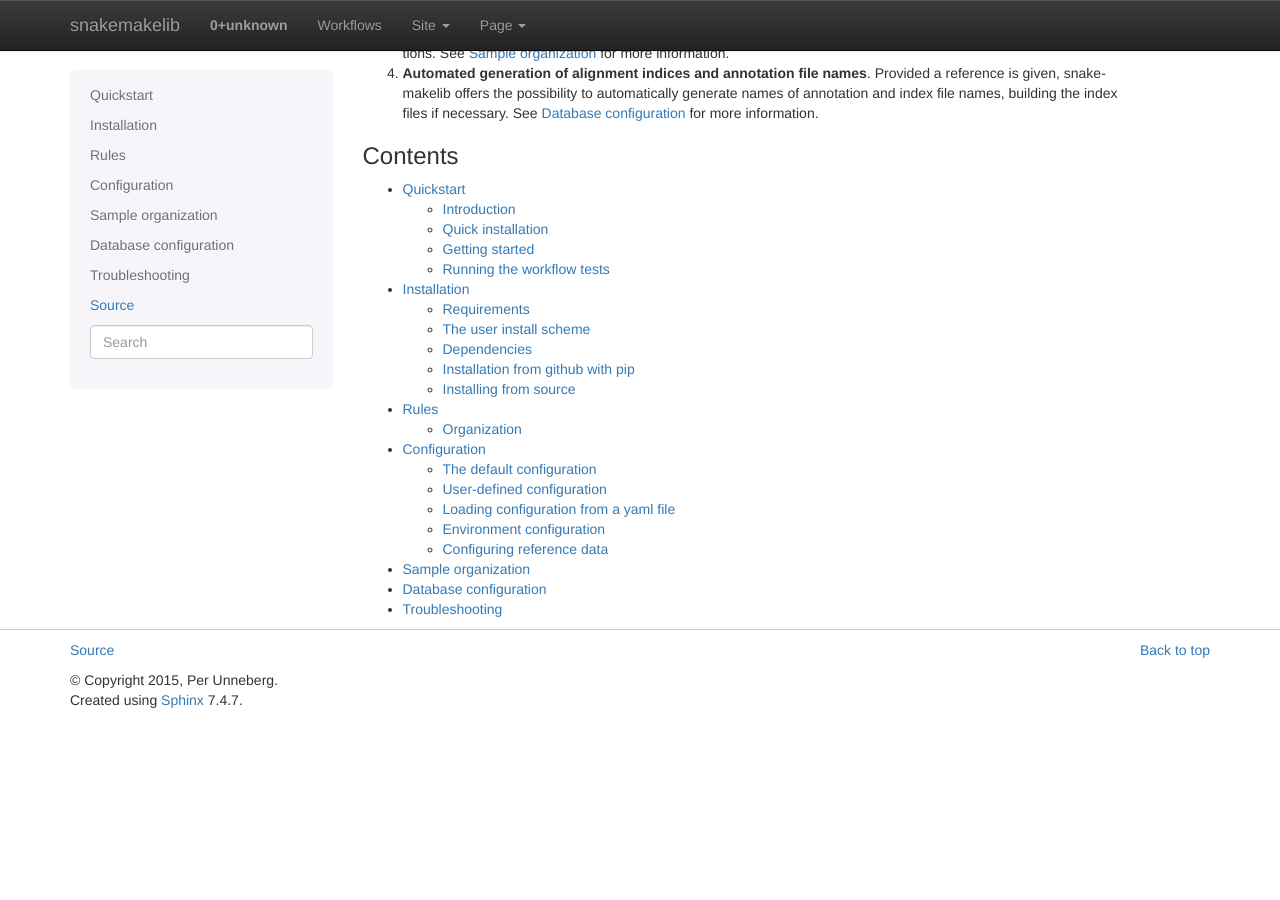
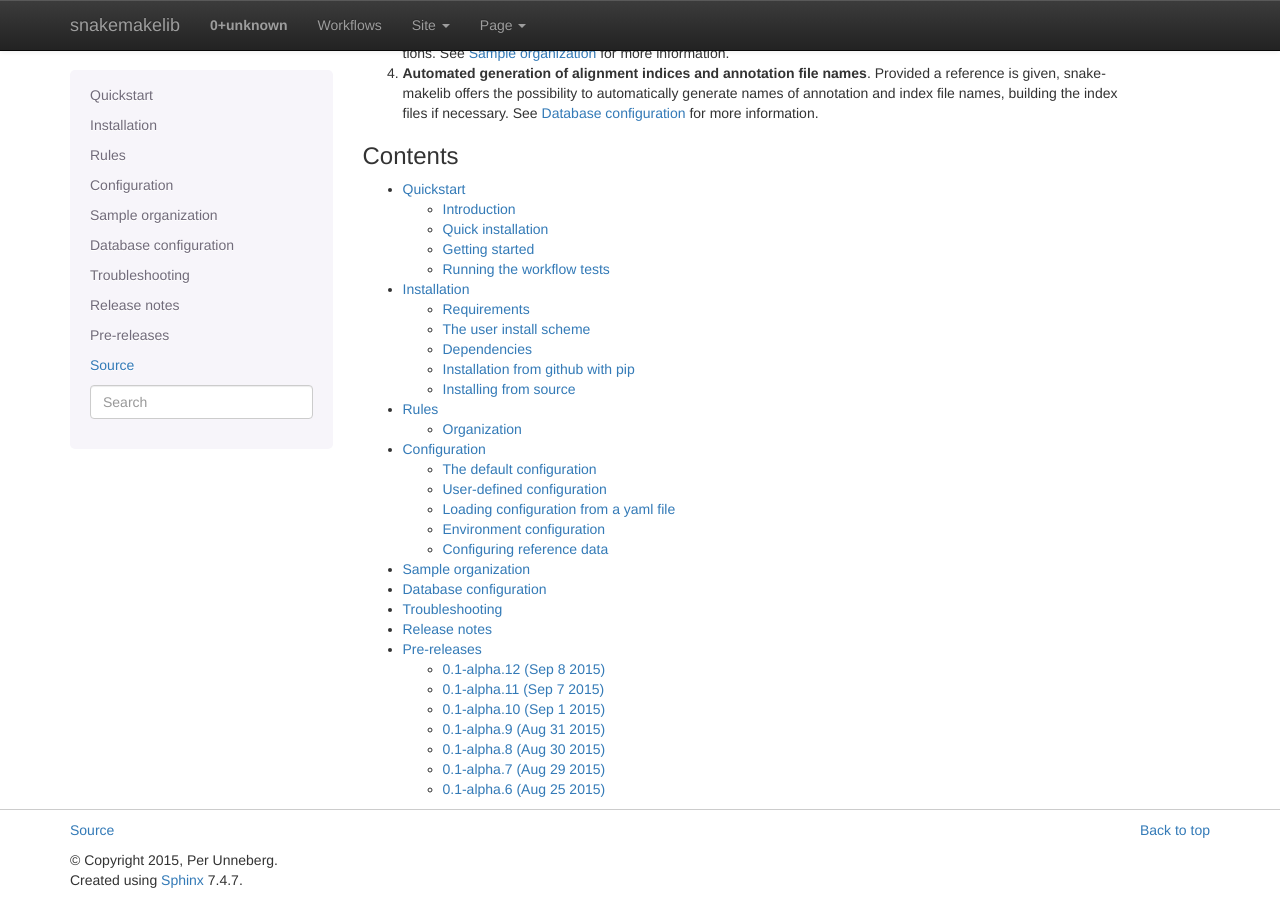
Before and after one commit to percyfal/snakemakelib, a Sphinx documentation site: the page built from sphinx/source/index.rst, in a window 1280 px wide and 900 px high, scrolled down 562 px. Built offline with Sphinx 7.4.7, drawn with Linux system fonts in a browser that asks for light colours; pages that are not in the unit, such as notebooks, are missing from menus; before the commit the page ends 1282 px from its top, so only the background shows below that.

```diff
--- a/sphinx/source/docs/release_notes.rst
+++ b/sphinx/source/docs/release_notes.rst
@@ -11,6 +11,7 @@
 .. toctree::
     :maxdepth: 1
 
+    releases/0.1-alpha.12
     releases/0.1-alpha.11
     releases/0.1-alpha.10
     releases/0.1-alpha.9
--- a/sphinx/source/docs/releases/0.1-alpha.11.rst
+++ b/sphinx/source/docs/releases/0.1-alpha.11.rst
@@ -1,4 +1,4 @@
-0.1-alpha.11 (Sep 1 2015)
+0.1-alpha.11 (Sep 7 2015)
 =========================
 
 - updated documentation
--- /dev/null
+++ b/sphinx/source/docs/releases/0.1-alpha.12.rst
@@ -0,0 +1,4 @@
+0.1-alpha.12 (Sep 8 2015)
+=========================
+
+- hotfix: fix issue #39
--- a/sphinx/source/index.rst
+++ b/sphinx/source/index.rst
@@ -72,3 +72,4 @@
    docs/sampleorganization
    docs/databases
    docs/troubleshooting
+   docs/release_notes
```
Also changed, not shown: 2 other files.
